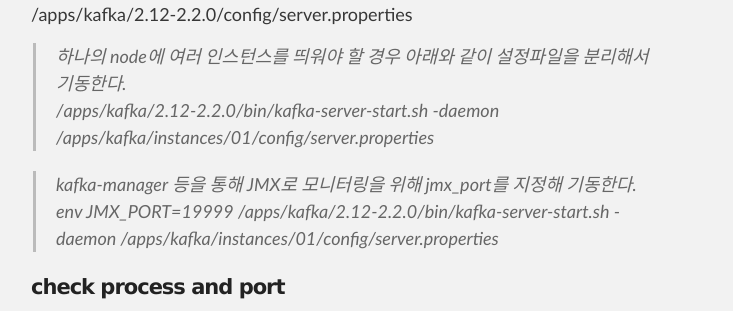
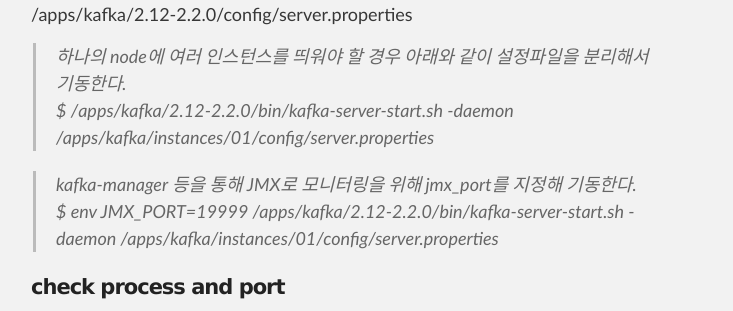
Before and after one commit to unlimited9/unlimited9.github.com, a Jekyll site: the page built from reference.notes/TA/apache.kafka/install.n.setup.md, in a window 1280 px wide and 900 px high, scrolled down 2954 px. Shown: the part 161-472 px from the top of the window, without its empty margins (299-1032 px from the left). Built offline with Jekyll 4.4.1, drawn with Linux system fonts in a browser that asks for light colours; our own code applies the rules of GitHub Pages for plain Markdown files; some of the changed text lies outside the part shown.

```diff
--- a/reference.notes/TA/apache.kafka/install.n.setup.md
+++ b/reference.notes/TA/apache.kafka/install.n.setup.md
@@ -115,10 +115,10 @@ delete.topic.enable=true
 $ /apps/kafka/2.12-2.2.0/bin/kafka-server-start.sh -daemon /apps/kafka/2.12-2.2.0/config/server.properties
 
 >하나의 node에 여러 인스턴스를 띄워야 할 경우 아래와 같이 설정파일을 분리해서 기동한다.
->/apps/kafka/2.12-2.2.0/bin/kafka-server-start.sh -daemon /apps/kafka/instances/01/config/server.properties
+>$ /apps/kafka/2.12-2.2.0/bin/kafka-server-start.sh -daemon /apps/kafka/instances/01/config/server.properties
 
 >kafka-manager 등을 통해 JMX로 모니터링을 위해 jmx_port를 지정해 기동한다.
->env JMX_PORT=19999 /apps/kafka/2.12-2.2.0/bin/kafka-server-start.sh -daemon /apps/kafka/instances/01/config/server.properties
+>$ env JMX_PORT=19999 /apps/kafka/2.12-2.2.0/bin/kafka-server-start.sh -daemon /apps/kafka/instances/01/config/server.properties
 
 
 #### check process and port
@@ -138,7 +138,7 @@ tcp 0 0 0.0.0.0:7642 0.0.0.0:* LISTEN
 $ /apps/kafka/2.12-2.2.0/bin/kafka-server-stop.sh
 
 >기본 경로 밖의 설정파일을 지정한 경우 설정파일을 지정해 중지한다.
->/apps/kafka/2.12-2.2.0/bin/kafka-server-stop.sh /apps/kafka/instances/01/config/server.properties
+>$ /apps/kafka/2.12-2.2.0/bin/kafka-server-stop.sh /apps/kafka/instances/01/config/server.properties
 
 
 ## 3. post-installation setup
```
